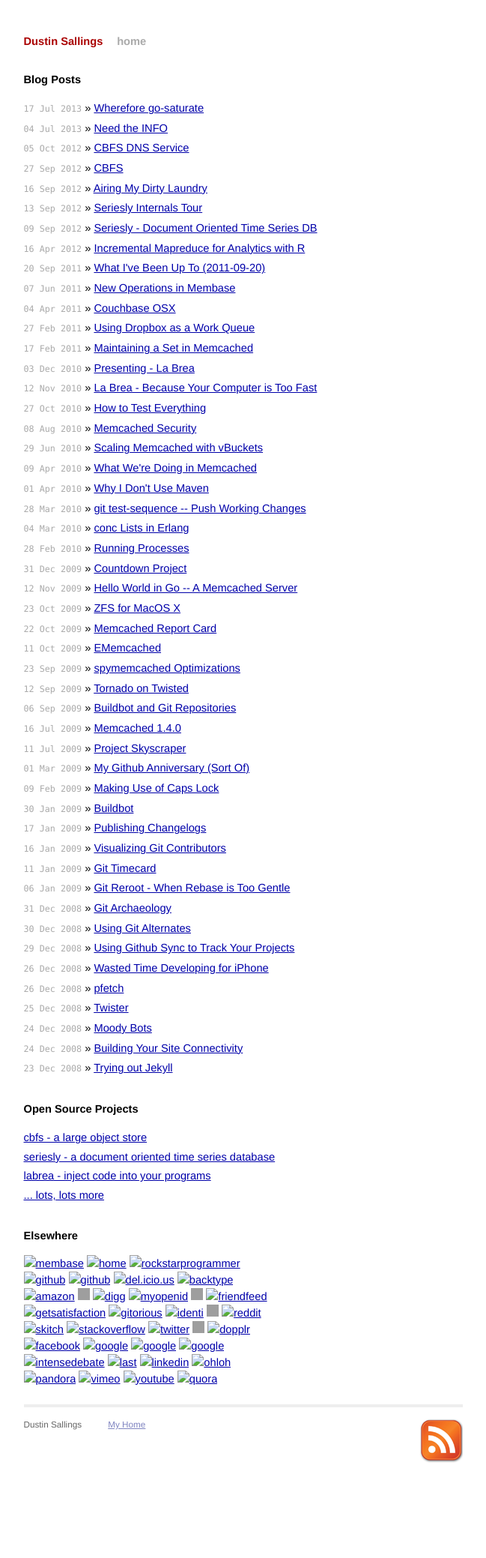
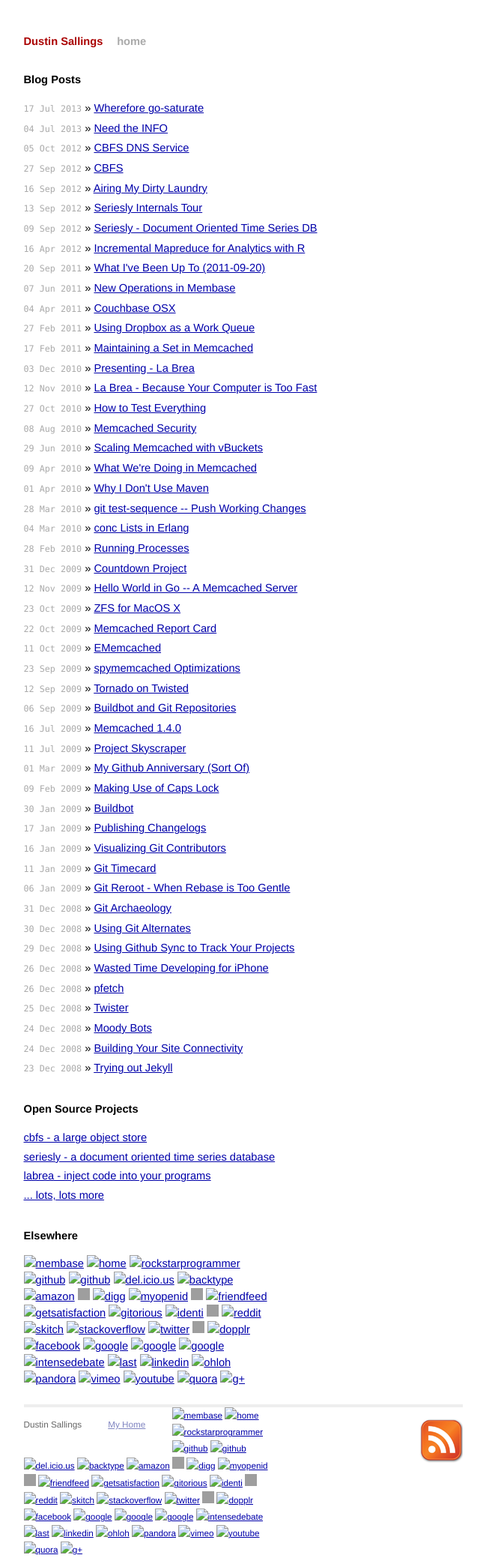
Before and after one commit to dustin/dustin.sallings.org, a Jekyll site: the page built from index.html, in a window 1280 px wide. Shown: the whole page at 75% size, without its empty margins (315-964 px from the left). Built offline with Jekyll 4.4.1, drawn with Linux system fonts in a browser that asks for light colours; Markdown is read by kramdown in place of the engine named in the settings; before the commit the page ends 1959 px from its top, so only the background shows below that; grey boxes are pictures that could not be loaded.

Commit message:
Link to g+ thing

```diff
--- a/_layouts/default.html
+++ b/_layouts/default.html
@@ -40,6 +40,44 @@
 				<img src="/images/rss.png" alt="Subscribe to RSS Feed" />
       </a>
     </div>
+	<div id="elsewhere">
+    <a rel="me" href="http://blog.membase.com/dustin"><img alt="membase" src="http://www.membase.com/sites/default/files/northscale_favicon_0.ico"/></a>
+		<a rel="me" href="http://bleu.west.spy.net/~dustin/"><img alt="home" src="http://www.google.com/s2/favicons?domain=bleu.west.spy.net"/></a>
+		<a rel="me" href="http://www.rockstarprogrammer.org/"><img alt="rockstarprogrammer" src="http://www.google.com/s2/favicons?domain=www.rockstarprogrammer.org"/></a>
+		<a rel="me" href="http://dustin.github.com/"><img alt="github" src="http://www.google.com/s2/favicons?domain=github.com"/></a>
+		<a rel="me" href="http://github.com/dustin"><img alt="github" src="http://www.google.com/s2/favicons?domain=github.com"/></a>
+		<a rel="me" href="http://del.icio.us/dustin"><img alt="del.icio.us" src="http://www.google.com/s2/favicons?domain=del.icio.us"/></a>
+		<a rel="me" href="http://www.backtype.com/dustin/"><img alt="backtype" src="http://www.google.com/s2/favicons?domain=www.backtype.com"/></a>
+		<a rel="me" href="http://www.amazon.com/gp/registry/wishlist/36T6VUHRICSJ8"><img alt="amazon" src="http://www.google.com/s2/favicons?domain=www.amazon.com"/></a>
+		<a rel="me" href="http://calendaraboutnothing.com/~dustin"><img alt="calendaraboutnothing" width="16" height="16" src="http://calendaraboutnothing.com/images/x_1.png"/></a>
+		<a rel="me" href="http://digg.com/users/dlsspy/"><img alt="digg" src="http://www.google.com/s2/favicons?domain=digg.com"/></a>
+		<a rel="me" href="http://dlsspy.myopenid.com/"><img alt="myopenid" src="http://www.google.com/s2/favicons?domain=dlsspy.myopenid.com"/></a>
+		<a rel="me" href="http://dlsspy.tumblr.com/"><img alt="tumblr" src="http://friendfeed.com/static/images/icons/tumblr.png"/></a>
+		<a rel="me" href="http://friendfeed.com/dlsspy"><img alt="friendfeed" src="http://www.google.com/s2/favicons?domain=friendfeed.com"/></a>
+		<a rel="me" href="http://getsatisfaction.com/people/dlsspy"><img alt="getsatisfaction" src="http://getsatisfaction.com/favicon.gif"/></a>
+		<a rel="me" href="http://gitorious.org/users/dustin"><img alt="gitorious" src="http://www.google.com/s2/favicons?domain=github.com"/></a>
+		<a rel="me" href="http://identi.ca/dustin"><img alt="identi" src="http://www.google.com/s2/favicons?domain=identi.ca"/></a>
+		<a rel="me" href="http://pownce.com/dlsspy"><img alt="pownce" src="	http://friendfeed.com/static/images/icons/pownce.png"/></a>
+		<a rel="me" href="http://reddit.com/user/dlsspy"><img alt="reddit" src="http://www.google.com/s2/favicons?domain=reddit.com"/></a>
+		<a rel="me" href="http://skitch.com/dlsspy/"><img alt="skitch" src="http://www.google.com/s2/favicons?domain=skitch.com"/></a>
+		<a rel="me" href="http://stackoverflow.com/users/39975/dustin"><img alt="stackoverflow" src="http://www.google.com/s2/favicons?domain=stackoverflow.com"/></a>
+		<a rel="me" href="http://twitter.com/dlsspy"><img alt="twitter" src="http://www.google.com/s2/favicons?domain=twitter.com"/></a>
+		<a rel="me" href="http://www.disqus.com/people/dlsspy"><img alt="disqus" src="http://friendfeed.com/static/images/icons/disqus.png"/></a>
+		<a rel="me" href="http://www.dopplr.com/traveller/dlsspy"><img alt="dopplr" src="http://www.google.com/s2/favicons?domain=www.dopplr.com"/></a>
+		<a rel="me" href="http://www.facebook.com/people/Dustin_Sallings/541750437"><img alt="facebook" src="http://www.google.com/s2/favicons?domain=www.facebook.com"/></a>
+		<a rel="me" href="http://books.google.com/books?uid=5229686595945792364"><img alt="google" src="http://www.google.com/s2/favicons?domain=books.google.com"/></a>
+		<a rel="me" href="http://www.google.com/reader/shared/04904341148160469327"><img alt="google" src="http://www.google.com/s2/favicons?domain=www.google.com"/></a>
+		<a rel="me" href="http://www.google.com/s2/profiles/105229686595945792364"><img alt="google" src="http://www.google.com/s2/favicons?domain=www.google.com"/></a>
+		<a rel="me" href="http://www.intensedebate.com/people/dustin"><img alt="intensedebate" src="http://www.google.com/s2/favicons?domain=www.intensedebate.com"/></a>
+		<a rel="me" href="http://www.last.fm/user/dlsspy/"><img alt="last" src="http://www.google.com/s2/favicons?domain=www.last.fm"/></a>
+		<a rel="me" href="http://www.linkedin.com/in/dsallings"><img alt="linkedin" src="http://www.google.com/s2/favicons?domain=www.linkedin.com"/></a>
+		<a rel="me" href="http://www.ohloh.net/accounts/dlsspy"><img alt="ohloh" src="http://www.google.com/s2/favicons?domain=www.ohloh.net"/></a>
+		<a rel="me" href="http://www.pandora.com/people/dustin28"><img alt="pandora" src="http://www.google.com/s2/favicons?domain=www.pandora.com"/></a>
+		<a rel="me" href="http://www.vimeo.com/dlsspy"><img alt="vimeo" src="http://www.google.com/s2/favicons?domain=www.vimeo.com"/></a>
+		<a rel="me" href="http://youtube.com/user/dlsspy"><img alt="youtube" src="http://www.google.com/s2/favicons?domain=youtube.com"/></a>
+    <a rel="me" href="http://www.quora.com/Dustin-Sallings"><img alt="quora" src="http://www.quora.com/favicon.ico"/></a>
+    <a rel="me" href="https://plus.google.com/105229686595945792364?rel=author"><img alt="g+" src="http://www.google.com/s2/favicons?domain=plus.google.com"/></a>
+		</div>
   </div>
 </div>
 
--- a/index.html
+++ b/index.html
@@ -60,6 +60,7 @@ title: Dustin Sallings
 		<a rel="me" href="http://www.vimeo.com/dlsspy"><img alt="vimeo" src="http://www.google.com/s2/favicons?domain=www.vimeo.com"/></a>
 		<a rel="me" href="http://youtube.com/user/dlsspy"><img alt="youtube" src="http://www.google.com/s2/favicons?domain=youtube.com"/></a>
     <a rel="me" href="http://www.quora.com/Dustin-Sallings"><img alt="quora" src="http://www.quora.com/favicon.ico"/></a>
+    <a rel="me" href="https://plus.google.com/105229686595945792364?rel=author"><img alt="g+" src="http://www.google.com/s2/favicons?domain=plus.google.com"/></a>
 		</div>
 </div>
 
```
